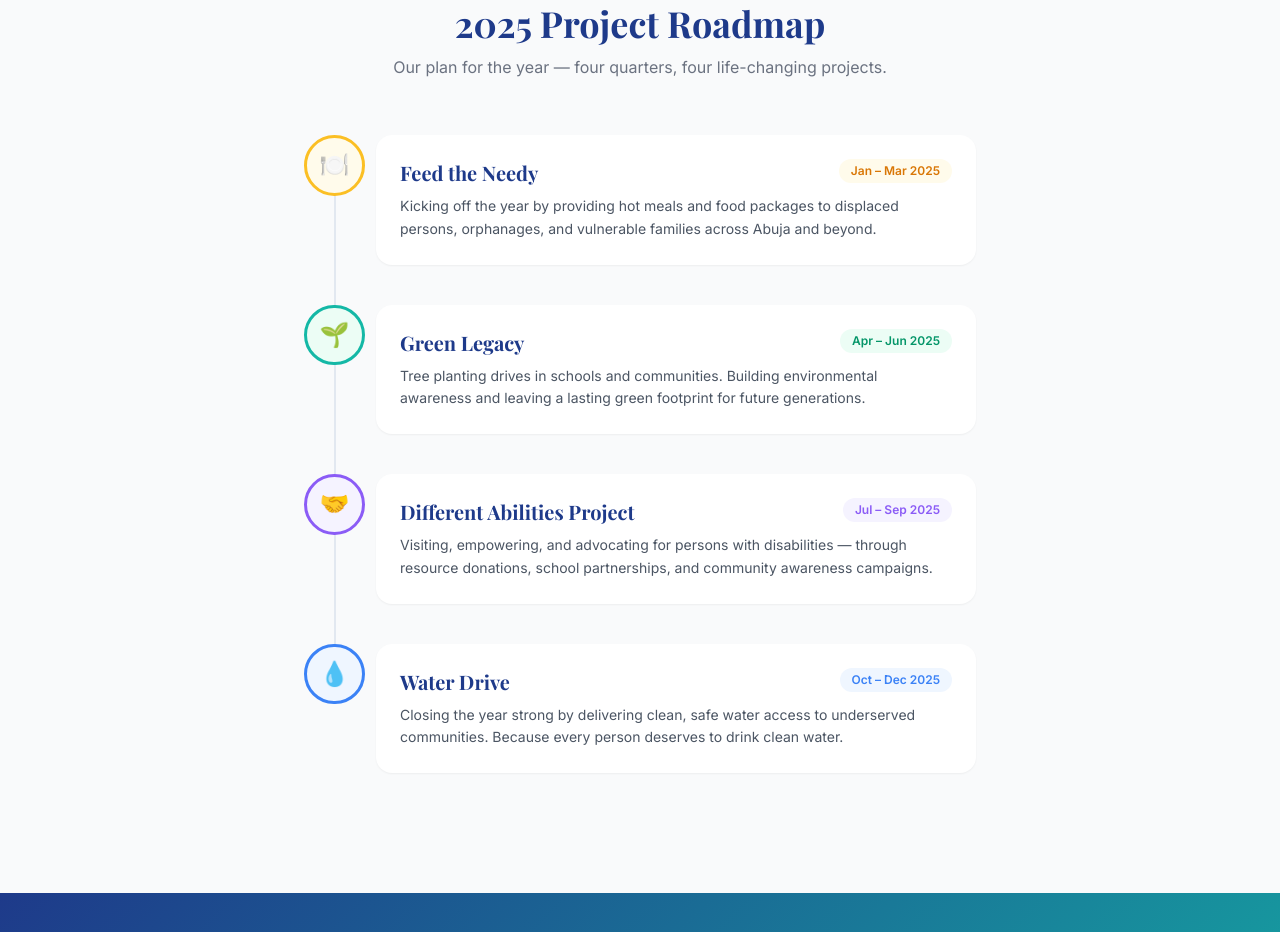
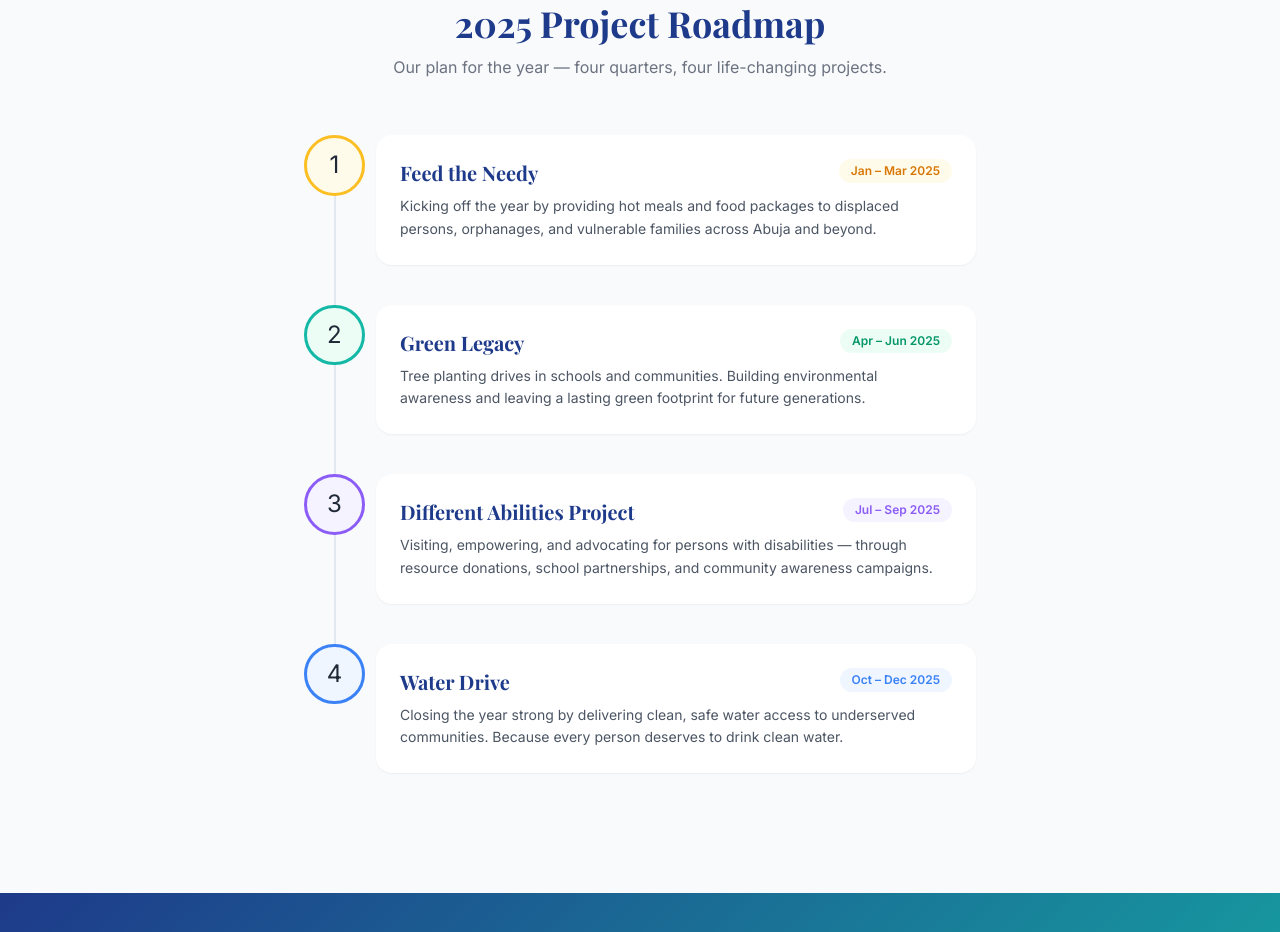
Before and after one commit to Maaruph1234/SFEI, a plain HTML site: page index.html in a window 1280 px wide. Shown: the part 2900-3832 px from the top of the page. Drawn offline with nearby package versions, Linux system fonts and the light colour scheme.

Commit message:
removed icons

```diff
--- a/index.html
+++ b/index.html
@@ -217,7 +217,7 @@
       <div class="max-w-2xl mx-auto">
 
         <div class="tl-item">
-          <div class="tl-dot" style="background:#FFFBEB;border:3px solid var(--gold);">🍽️</div>
+          <div class="tl-dot" style="background:#FFFBEB;border:3px solid var(--gold);">1</div>
           <div class="bg-white rounded-2xl shadow-sm p-6">
             <div class="flex flex-wrap justify-between items-start gap-2 mb-2">
               <h3 class="text-xl font-bold" style="color:var(--blue);">Feed the Needy</h3>
@@ -228,7 +228,7 @@
         </div>
 
         <div class="tl-item">
-          <div class="tl-dot" style="background:#ECFDF5;border:3px solid var(--teal);">🌱</div>
+          <div class="tl-dot" style="background:#ECFDF5;border:3px solid var(--teal);">2</div>
           <div class="bg-white rounded-2xl shadow-sm p-6">
             <div class="flex flex-wrap justify-between items-start gap-2 mb-2">
               <h3 class="text-xl font-bold" style="color:var(--blue);">Green Legacy</h3>
@@ -239,7 +239,7 @@
         </div>
 
         <div class="tl-item">
-          <div class="tl-dot" style="background:#F5F3FF;border:3px solid #8B5CF6;">🤝</div>
+          <div class="tl-dot" style="background:#F5F3FF;border:3px solid #8B5CF6;">3</div>
           <div class="bg-white rounded-2xl shadow-sm p-6">
             <div class="flex flex-wrap justify-between items-start gap-2 mb-2">
               <h3 class="text-xl font-bold" style="color:var(--blue);">Different Abilities Project</h3>
@@ -250,7 +250,7 @@
         </div>
 
         <div class="tl-item">
-          <div class="tl-dot" style="background:#EFF6FF;border:3px solid #3B82F6;">💧</div>
+          <div class="tl-dot" style="background:#EFF6FF;border:3px solid #3B82F6;">4</div>
           <div class="bg-white rounded-2xl shadow-sm p-6">
             <div class="flex flex-wrap justify-between items-start gap-2 mb-2">
               <h3 class="text-xl font-bold" style="color:var(--blue);">Water Drive</h3>
```
